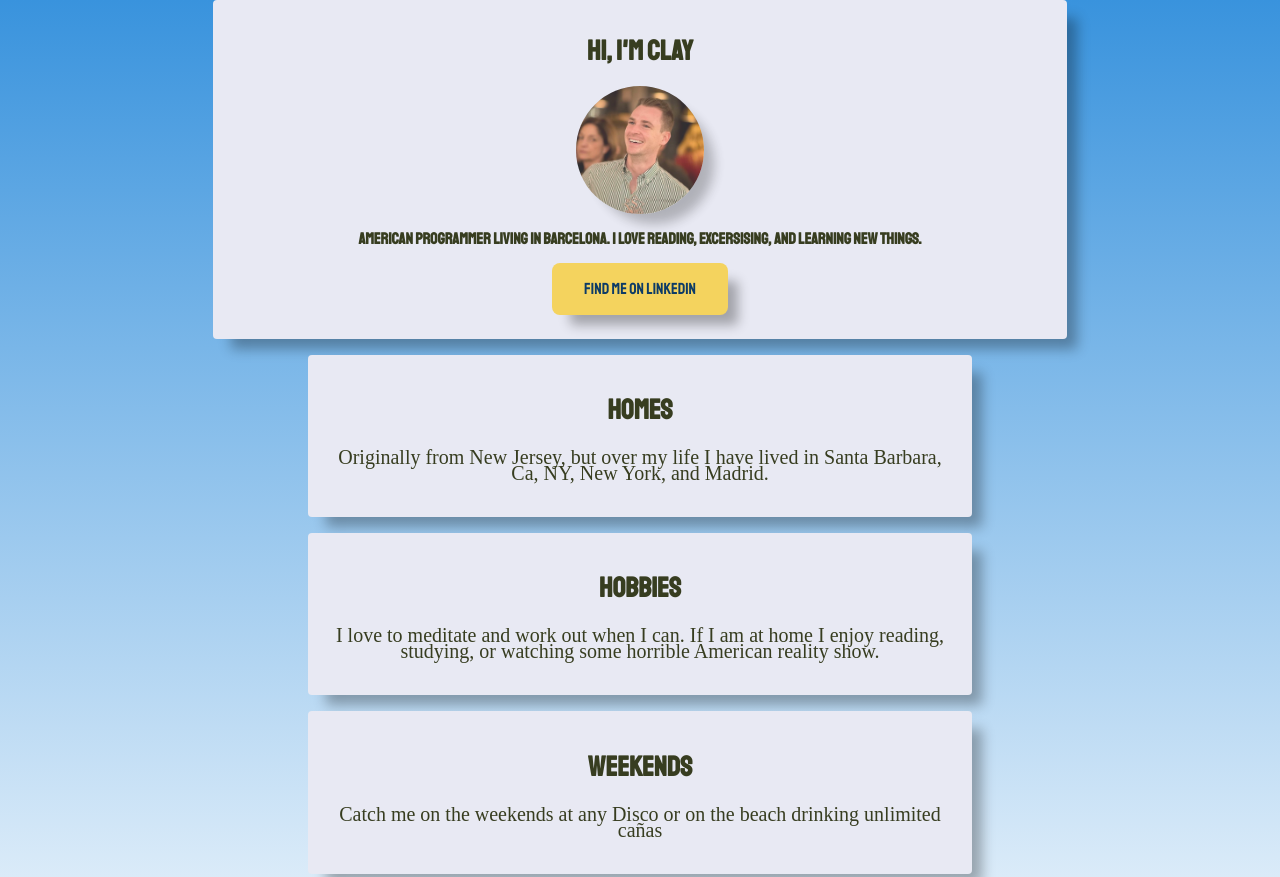
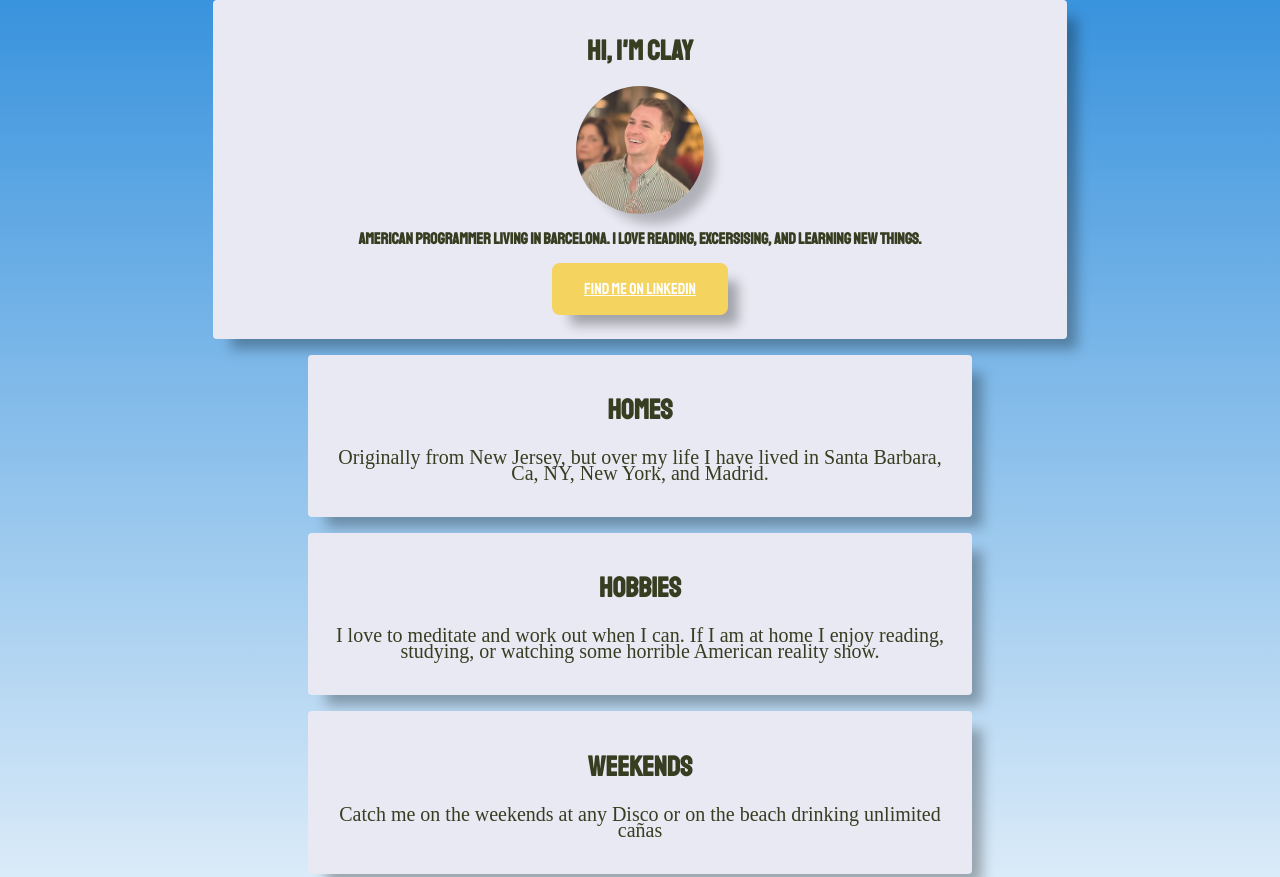
Before and after one commit to clahflah/profile, a plain HTML site: page index.html in a window 1280 px wide. Shown: the top 877 px of the page. Drawn offline with Linux system fonts and the light colour scheme; a web font is replaced by a local one.

Commit message:
my profile page

```diff
--- a/index.html
+++ b/index.html
@@ -14,7 +14,7 @@
       <h1>Hi, I'm Clay</h1>
       <img src="images/profilepic.JPG" alt="Profile picture" class="img_round" id="prof_pic">
       <h3>American Programmer living in Barcelona. I love reading, excersising, and learning new things.</h3>
-      <button href="https://www.linkedin.com/in/clayton-flaherty-05209b13a/" target="_blank" class="btn_yellow">Find me on LinkedIn</button>
+      <button type="button" class="btn_yellow"><a href="https://www.linkedin.com/in/clayton-flaherty-05209b13a/" target="_blank" id="link">Find me on LinkedIn</a></button>
     </div>
     <div class="card_white">
       <h2>Homes</h2>
--- a/style.css
+++ b/style.css
@@ -45,6 +45,9 @@ button:hover{
 .img_round{
   border-radius: 50%;
 }
+#link{
+  color: white;
+}
 
 #prof_pic {
   height: 8rem;
```
